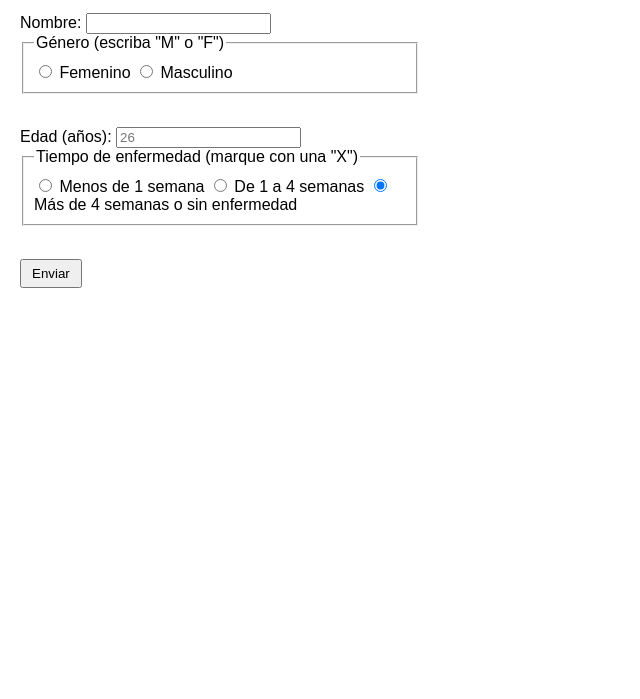
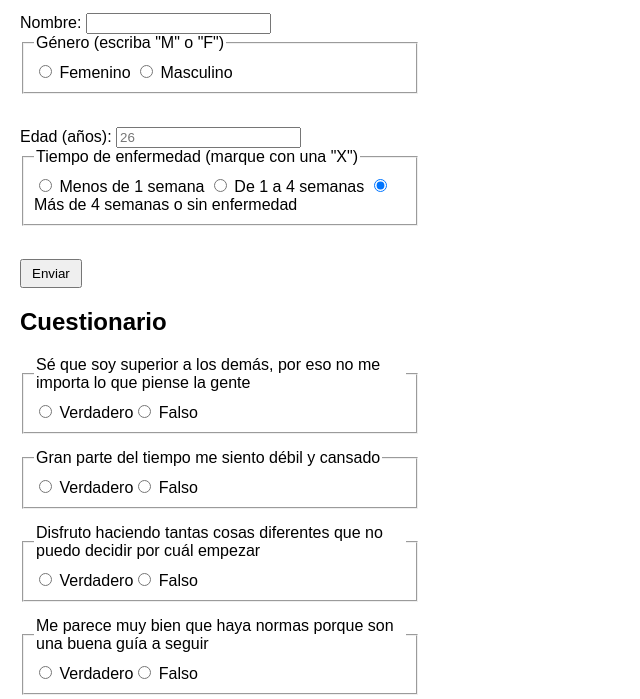
Before and after one commit to apariciocch/consultorioweb, a plain HTML site: page index.html in a window 1280 px wide. Shown: the part 101-800 px from the top of the page, without its empty margins (0-640 px from the left). Drawn offline with Linux system fonts and the light colour scheme.

Commit message:
Add dynamic questionnaire form

```diff
--- a/index.html
+++ b/index.html
@@ -31,6 +31,12 @@
         <br>
         <button type="submit">Enviar</button>
     </form>
+
+    <h2>Cuestionario</h2>
+    <form id="cuestionario">
+        <!-- Las preguntas se generan dinámicamente -->
+        <button type="submit">Guardar respuestas</button>
+    </form>
     <script src="main.js"></script>
 </body>
 </html>
--- a/main.js
+++ b/main.js
@@ -2,3 +2,52 @@ document.getElementById('datos-personales').addEventListener('submit', function(
     event.preventDefault();
     alert('Formulario enviado');
 });
+
+// Preguntas del cuestionario (valor 1 si se marca "Verdadero", 0 si es "Falso")
+const preguntas = [
+    'Últimamente parece que me quedo sin fuerzas, incluso por la mañana',
+    'Me parece muy bien que haya normas porque son una buena guía a seguir',
+    'Disfruto haciendo tantas cosas diferentes que no puedo decidir por cuál empezar',
+    'Gran parte del tiempo me siento débil y cansado',
+    'Sé que soy superior a los demás, por eso no me importa lo que piense la gente'
+];
+
+const cuestionario = document.getElementById('cuestionario');
+
+preguntas.forEach((texto, index) => {
+    const fieldset = document.createElement('fieldset');
+    const legend = document.createElement('legend');
+    legend.textContent = texto;
+    fieldset.appendChild(legend);
+
+    const labelV = document.createElement('label');
+    const radioV = document.createElement('input');
+    radioV.type = 'radio';
+    radioV.name = 'p' + index;
+    radioV.value = '1';
+    labelV.appendChild(radioV);
+    labelV.append(' Verdadero');
+
+    const labelF = document.createElement('label');
+    const radioF = document.createElement('input');
+    radioF.type = 'radio';
+    radioF.name = 'p' + index;
+    radioF.value = '0';
+    labelF.appendChild(radioF);
+    labelF.append(' Falso');
+
+    fieldset.appendChild(labelV);
+    fieldset.appendChild(labelF);
+    cuestionario.insertBefore(fieldset, cuestionario.firstChild);
+});
+
+cuestionario.addEventListener('submit', function(event) {
+    event.preventDefault();
+    const respuestas = {};
+    preguntas.forEach((_, index) => {
+        const seleccion = cuestionario.querySelector('input[name="p' + index + '"]:checked');
+        respuestas['p' + index] = seleccion ? seleccion.value : null;
+    });
+    console.log(respuestas);
+    alert('Respuestas guardadas');
+});
```
